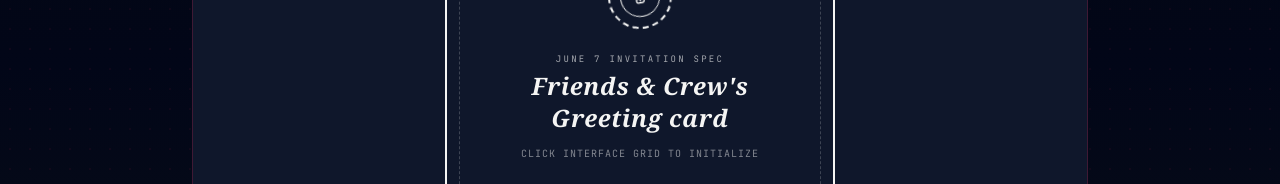
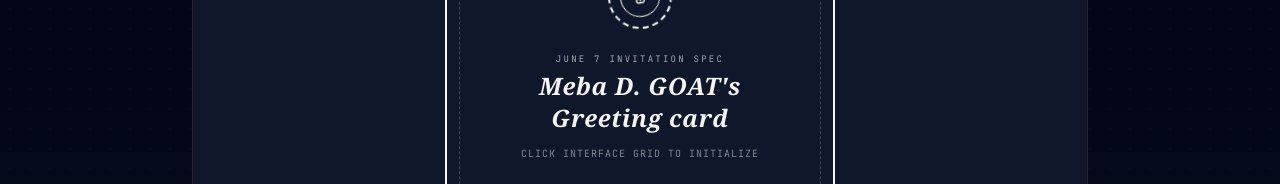
Before and after one commit to beemnet-bee/BDInvitation, a React (Vite) app: page / in a window 1280 px wide. Shown: the part 761-945 px from the top of the page. Built offline with nearby package versions, Linux system fonts and the light colour scheme.

Commit message:
chore: update birthday card recipient and sender

```diff
--- a/src/App.tsx
+++ b/src/App.tsx
@@ -97,8 +97,8 @@ export default function App() {
 
   const currentConfig: CardConfig = {
     id: "nathnael-common-invitation",
-    senderName: "Friends & Crew",
-    recipientName: "Nathnael Ayzohibel",
+    senderName: "Meba D. GOAT",
+    recipientName: "Friends & Crew",
     birthdayDate: "June 7",
     theme,
     message: INVITATION_MESSAGE,
```
